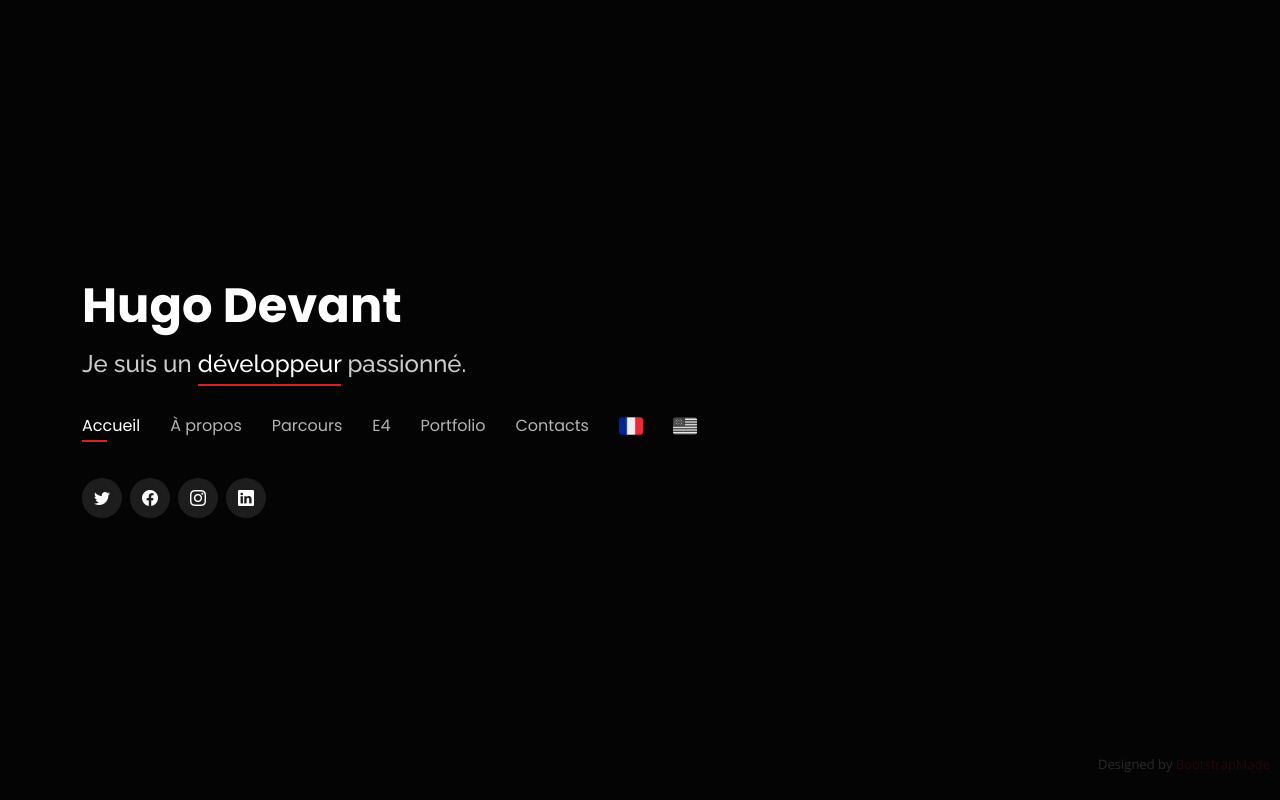
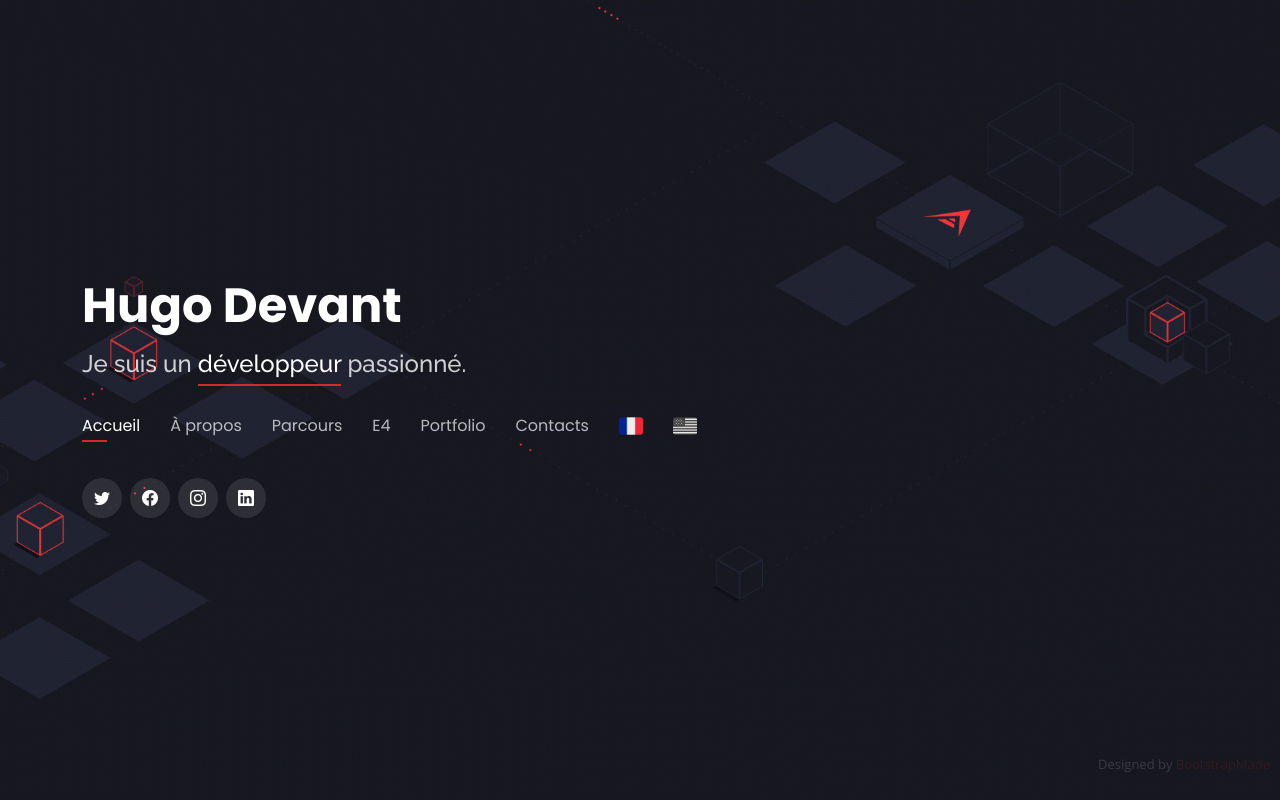
Before and after one commit to Hugoow0/portfolio, a plain HTML site: page index.html in a window 1280 px wide. Drawn offline with nearby package versions, Linux system fonts and the light colour scheme; the site is published under a folder, as on GitHub Pages, so addresses that start at the root find nothing.

Commit message:
add stage btsA2 #2

```diff
--- a/assets/css/style.css
+++ b/assets/css/style.css
@@ -11,7 +11,7 @@
 --------------------------------------------------------------*/
 body {
   font-family: "Open Sans", sans-serif;
-  background-color: #040404;
+  /*background-color: #040404;*/
   color: #fff;
   position: relative;
   background: transparent;
@@ -20,7 +20,7 @@ body {
 body::before {
   content: "";
   position: fixed;
-  background: #040404 url("/assets/images/bgTech.gif") top right no-repeat;
+  background: #040404 url("../images/bgTech.gif") top right no-repeat;
   background-size: cover;
   left: 0;
   right: 0;
```
Also changed, not shown: portfolio-stage-annee2.html (+2 -1 lines), assets/images/bts-stage2/code1.PNG (added), assets/images/orangeHackathon.png (added).
